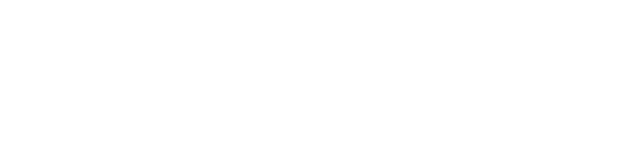
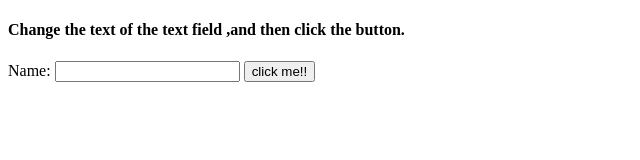
Before and after one commit to AndresEstebanPatino/nivelacion-javascript, a plain HTML site: page index.html in a window 1280 px wide. Shown: the whole page, without its empty margins (0-640 px from the left). Drawn offline with Linux system fonts and the light colour scheme.

Commit message:
Subiendo Ejercicios de obtener elementos de dom y atributo value

```diff
--- a/index.html
+++ b/index.html
@@ -1,12 +1,23 @@
 <!DOCTYPE html>
-<html lang="en">
-<head>
-    <meta charset="UTF-8">
-    <meta http-equiv="X-UA-Compatible" content="IE=edge">
-    <meta name="viewport" content="width=device-width, initial-scale=1.0">
-    <title>Document</title>
-</head>
+<html>
+
 <body>
-    <script src="index.js"></script>
+
+  <h4>
+      Change the text of the text field
+      ,and then click the button.
+  </h4>
+
+  <label for="domTextElement">Name: </label>
+  <input type="text" id="domTextElement" >
+
+  <button type="button"  onclick="getValueInput()">
+      click me!!
+  </button>
+
+  <p id="valueInput"></p>
+
+<script src="index.js"></script>
 </body>
+
 </html>
--- a/index.js
+++ b/index.js
@@ -75,7 +75,7 @@ console.log(user)
 
 */
 
-const getName2 = () => {
+/*const getName2 = () => {
     let suma = 1+1
     console.log(suma)
 }
@@ -93,3 +93,21 @@ console.log(getName3('Dargy'));
 function getNumer(){
     console.log(5)
 }
+
+*/
+
+/*
+
+const getValueInput = () =>{
+
+    let inputValue = document.getElementById("input").value;
+    document.getElementById("valueInput").innerHTML = inputValue;
+
+}
+
+*/
+
+const getValueInput = () =>{
+    let inputValue = document.getElementById("domTextElement").value;
+    document.getElementById("valueInput").innerHTML = `El valor del input es ${inputValue}` ;
+  }
```
